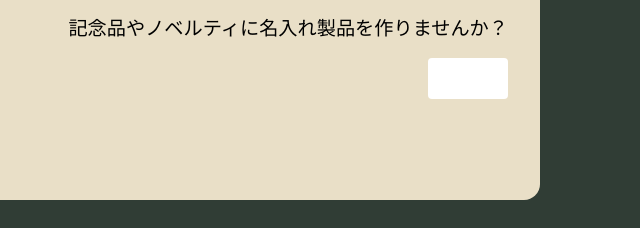
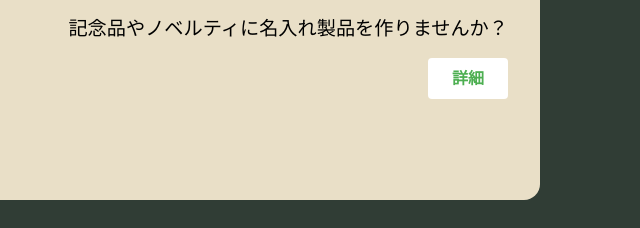
Before and after one commit to rakuteku/website, a plain HTML site: page index.html in a window 1280 px wide. In both pictures the pointer is over the link "詳細". Shown: the part 792-1020 px from the top of the page, 640-1280 px from the left. Drawn offline with Linux system fonts and the light colour scheme.

Commit message:
naire front fix

```diff
--- a/rakuteku.css
+++ b/rakuteku.css
@@ -221,6 +221,7 @@ nav ul li a:hover {
   }
   .ad-link a:hover {
     background-color: #fff;
+    color: #4daf51;
   }
 
   /*CONTENT*/
```
